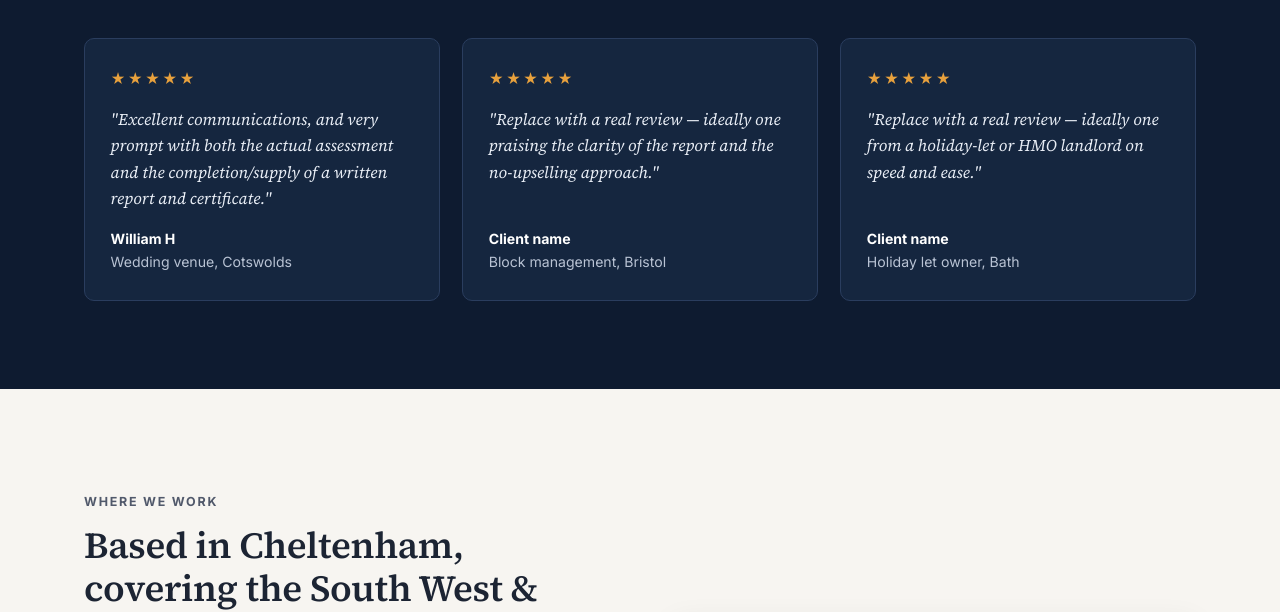
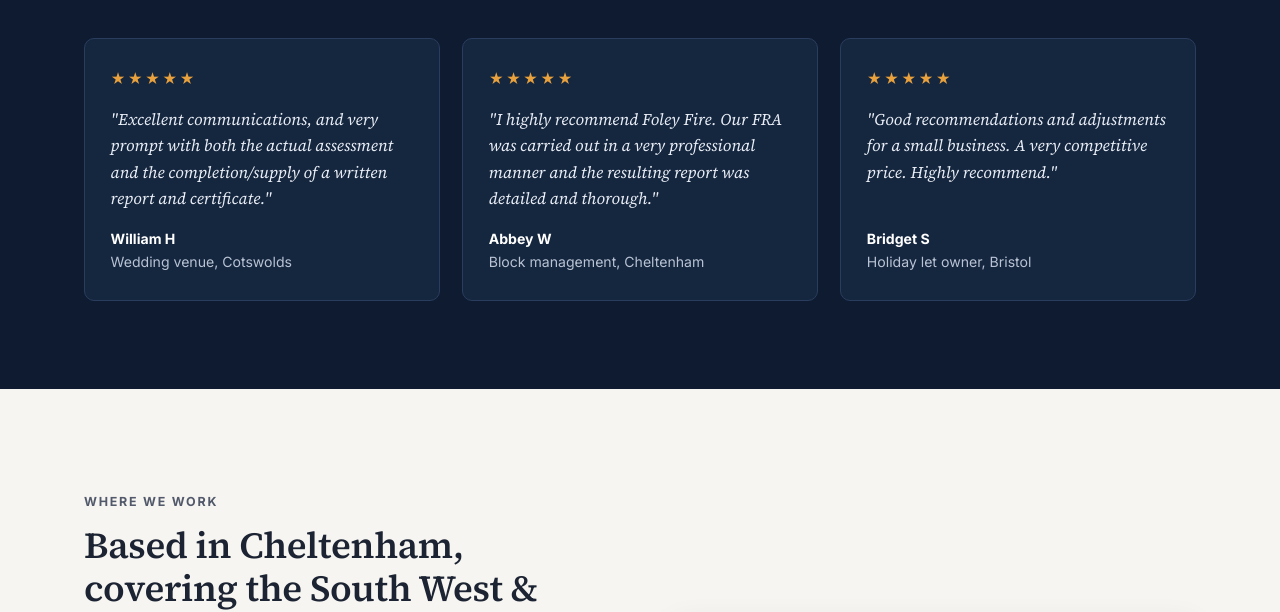
Before and after one commit to Carl-Bagnall/foley-fire, a plain HTML site: page index.html in a window 1280 px wide. Shown: the part 4338-4950 px from the top of the page. Drawn offline with Linux system fonts and the light colour scheme; grey boxes are pictures that could not be loaded.

Commit message:
Update homepage copy

```diff
--- a/index.html
+++ b/index.html
@@ -262,13 +262,13 @@
           </div>
           <div class="quote-card">
             <span class="stars">★★★★★</span>
-            <blockquote>"Replace with a real review — ideally one praising the clarity of the report and the no-upselling approach."</blockquote>
-            <cite><strong>Client name</strong>Block management, Bristol</cite>
+            <blockquote>"I highly recommend Foley Fire. Our FRA was carried out in a very professional manner and the resulting report was detailed and thorough."</blockquote>
+            <cite><strong>Abbey W</strong>Block management, Cheltenham</cite>
           </div>
           <div class="quote-card">
             <span class="stars">★★★★★</span>
-            <blockquote>"Replace with a real review — ideally one from a holiday-let or HMO landlord on speed and ease."</blockquote>
-            <cite><strong>Client name</strong>Holiday let owner, Bath</cite>
+            <blockquote>"Good recommendations and adjustments for a small business. A very competitive price. Highly recommend."</blockquote>
+            <cite><strong>Bridget S</strong>Holiday let owner, Bristol</cite>
           </div>
         </div>
       </div>
```
